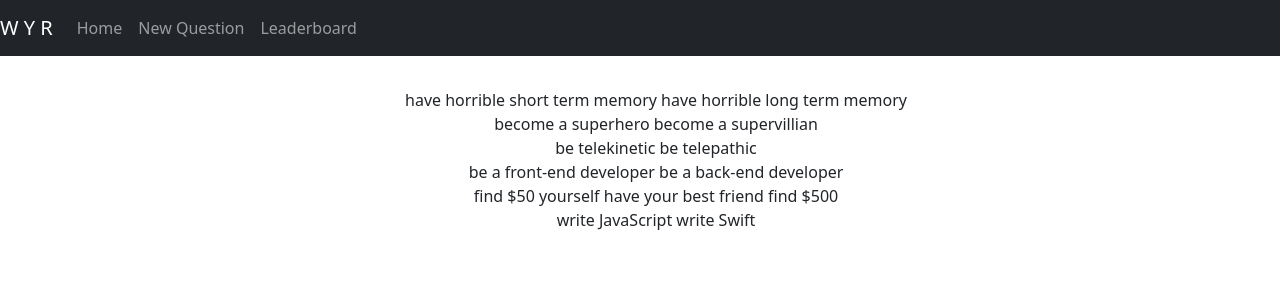
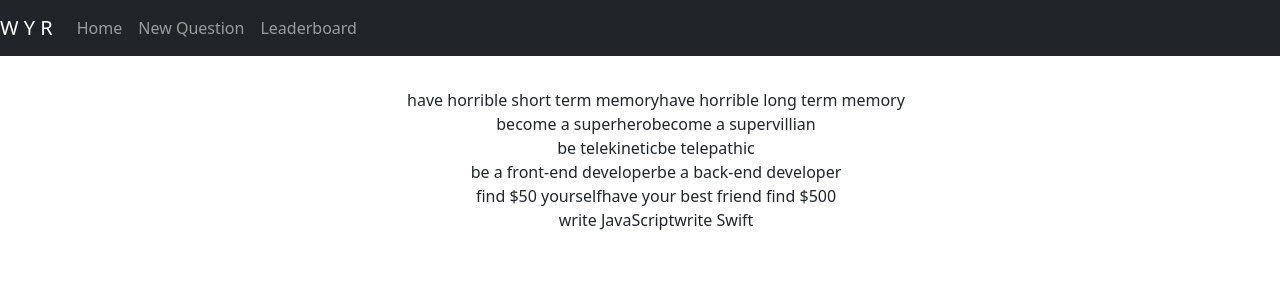
Before and after one commit to HossamElharmeil/wouldyourather, a React (Create React App) app: page /login in a window 1280 px wide. Both pictures are taken after a click on the item "Sarah Edo". Shown: the top 300 px of the page. Built offline with nearby package versions, Linux system fonts and the light colour scheme.

Commit message:
question

```diff
--- a/src/components/Home.js
+++ b/src/components/Home.js
@@ -2,6 +2,7 @@ import { useEffect } from "react"
 import { useDispatch, useSelector } from "react-redux"
 import { Redirect } from "react-router-dom"
 import { getQuestions } from "../redux/actions/questionsActions"
+import Question from "./Question"
 
 const Home = () => {
     const dispatch = useDispatch()
@@ -17,11 +18,8 @@ const Home = () => {
 
     return authedUser !== null ? <div>
         <ul className='questions'>
-            {questionsEntries.map(([_, value]) => {
-                console.log(value)
-                return <li key={value.id}>
-                    {`${value.optionOne.text} ${value.optionTwo.text}`}
-                </li>
+            {questionsEntries.map(([key, value]) => {
+                return <Question key={key} question={value} />
             })}
         </ul>
     </div>
--- /dev/null
+++ b/src/components/Question.js
@@ -0,0 +1,8 @@
+const Question = ({ question }) => {
+    return <div>
+        <span>{question.optionOne.text}</span>
+        <span>{question.optionTwo.text}</span>
+    </div>
+}
+
+export default  Question
```
